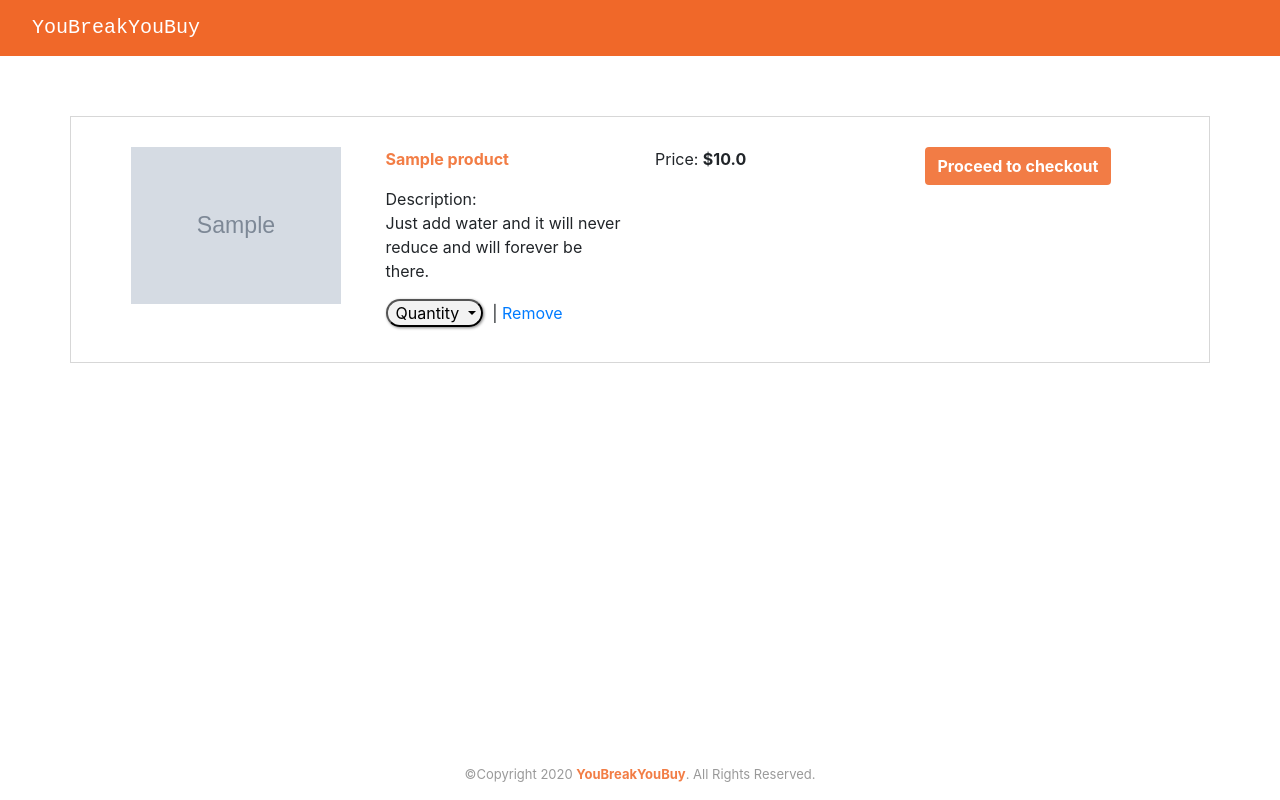
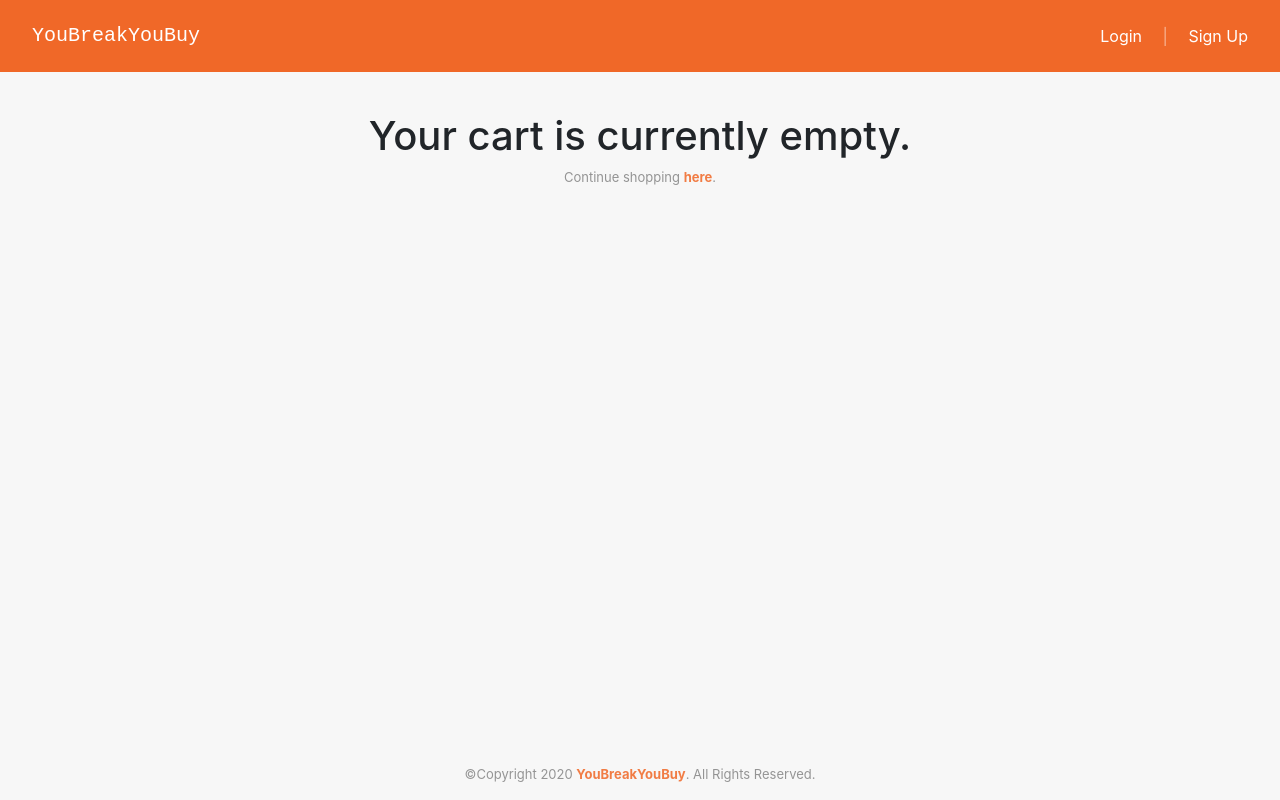
Before and after one commit to JustinsHub/YouBreakYouBuy, a Flask app: template YouBreakYouBuy/templates/cart.html in a window 1280 px wide. Run offline with Flask 2, Linux system fonts and the light colour scheme; the template is opened without the code that fills it: values that come from a table or form of the project are taken from there, others are empty; tables that the repository leaves empty hold one stand-in row (values such as "Sample post"); grey boxes marked "Sample" are stand-in pictures; parts of the project's set-up code (start-up, migrations or seed data) failed here and were passed over.

Commit message:
added remove item from cart  functionality/route

```diff
--- a/YouBreakYouBuy/app.py
+++ b/YouBreakYouBuy/app.py
@@ -128,4 +128,15 @@ def edit_user(id):
 @app.route('/cart')
 def view_cart():
     '''Viewing the shopping cart'''
-    return render_template('cart.html', product= session["product"])
+    if "product" in session:
+        return render_template('cart.html', product= session["product"])
+    return render_template('cart.html')
+
+@app.route('/remove_cart_item')
+def remove_item():
+    '''Deleted current product saved in session'''
+    if "product" in session:
+        del session["product"]
+        return redirect(url_for('view_cart'))
+
+######***** Checkout *****######
--- a/YouBreakYouBuy/static/stylesheet/app.css
+++ b/YouBreakYouBuy/static/stylesheet/app.css
@@ -1,5 +1,9 @@
 html {
 	scroll-behavior: smooth;
+}
+
+body {
+	background-color: rgba(0, 0, 0, 0.030);
 }
 
 .section-color {
@@ -104,6 +108,15 @@ hr {
 	font-size: 100px;
 }
 
+.update-user {
+	font-size: 13px;
+	color: rgba(0, 0, 0, 0.404);
+}
+
+.remove {
+	font-size: 14px;
+	color: rgba(0, 0, 0, 0.404);
+}
 .qty {
 	margin: 0 0.3em 0.3em 0;
 	border-radius: 70px;
--- a/YouBreakYouBuy/templates/cart.html
+++ b/YouBreakYouBuy/templates/cart.html
@@ -2,7 +2,42 @@
 
 {% block title %}Cart{% endblock %}
 
+{% block nav %}
+{% if g.user %}
+            <ul class="navbar-nav d-inline col-6">
+                    <li class="navbar-text ml-2">
+                        <p>Hello, <a href="{{url_for('user_page')}}">{{g.user.first_name}}</a>!</p>
+                    </li>
+                    <li class="navbar-text">
+                        |
+                        </li>
+                    <li class="navbar-text">
+                        <a class="nav-link" href="{{url_for('logout')}}">Sign Out</a>
+                    </li>
+                    {% else %}
+                    <li class="navbar-text">
+                        <a class="nav-link" href="{{url_for('login')}}">Login</a>
+                    </li>
+                    <li class="navbar-text">
+                    |
+                    </li>
+                    <li class="navbar-text">
+                        <a class="nav-link" href="{{url_for('signup')}}">Sign Up</a>
+                    </li>
+                    {% endif %}
+                </ul>
+{% endblock %}
+
 {% block cart %}
+{% if "product" not in session %}
+
+<div class="container text-center">
+    <h1>Your cart is currently empty.</h1>
+    <p class="update-user">Continue shopping <a class="login-here" href="/">here</a>.</p>
+</div>
+
+{% else %}
+
 <section class="container borders">
 <div class="container">
     <div class="row">
@@ -26,7 +61,7 @@
             <a class="dropdown-item" href="#">5</a>
             </div>
             <span>|</span>
-            <a href=#>Remove</a>
+            <a class="remove" href="{{url_for('remove_item')}}">Remove</a>
         </div>
     </div>
 
@@ -42,4 +77,7 @@
 
 </div>
 </section>
+
+{% endif %}
+
 {% endblock %}
--- a/YouBreakYouBuy/templates/home.html
+++ b/YouBreakYouBuy/templates/home.html
@@ -93,7 +93,7 @@
         <div class="mt-3">
             <form class="form-group" method="POST">
                     {{form.hidden_tag()}}
-                    <p>Infinite Water</p>
+                    <p><b>Infinite Water</b></p>
                     <p>
                     {{form.product(class="btn btns")}}
                     {% for field in form if field.widget.input_type != 'hidden' %}
@@ -104,7 +104,6 @@
                     </p>
             </form>
         </div>
-
         </div>
 
             <div class="col-lg-2 mt-5">
```
Also changed, not shown: YouBreakYouBuy/templates/users/edit-user.html (+7 -4 lines), YouBreakYouBuy/templates/users/users-page.html (+5 -5 lines).
